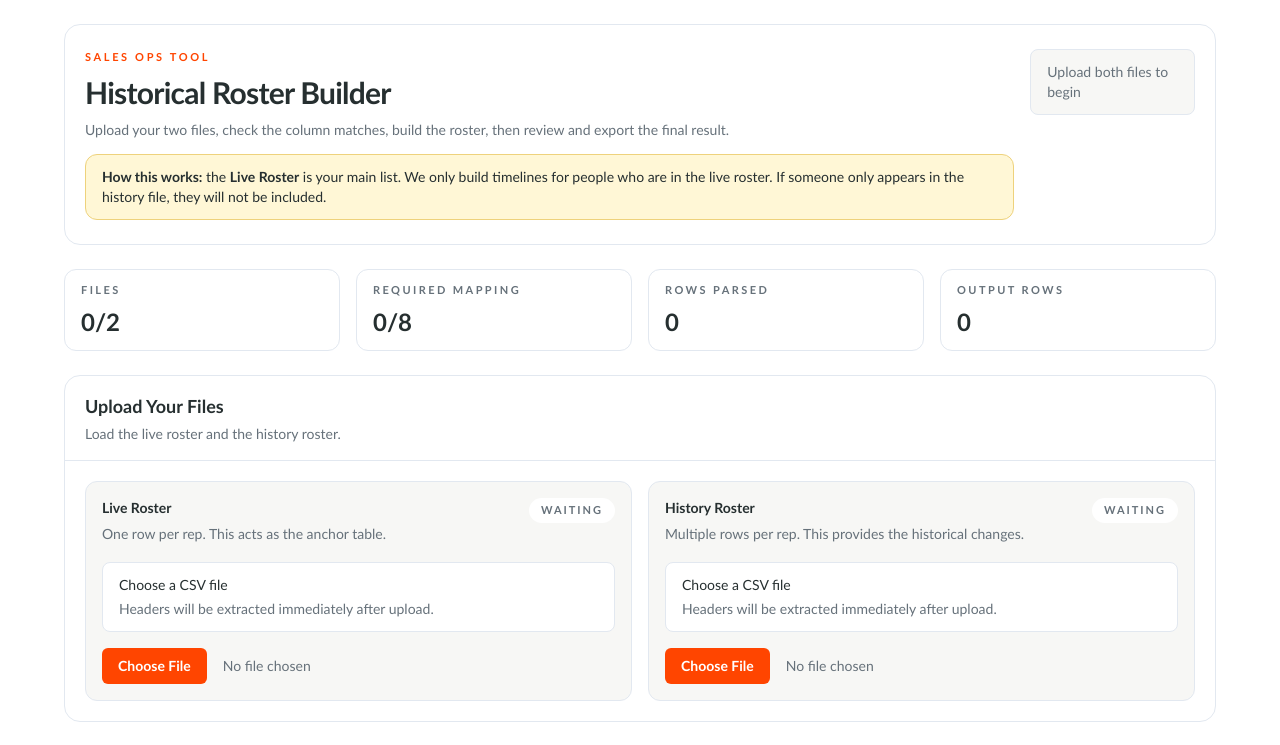
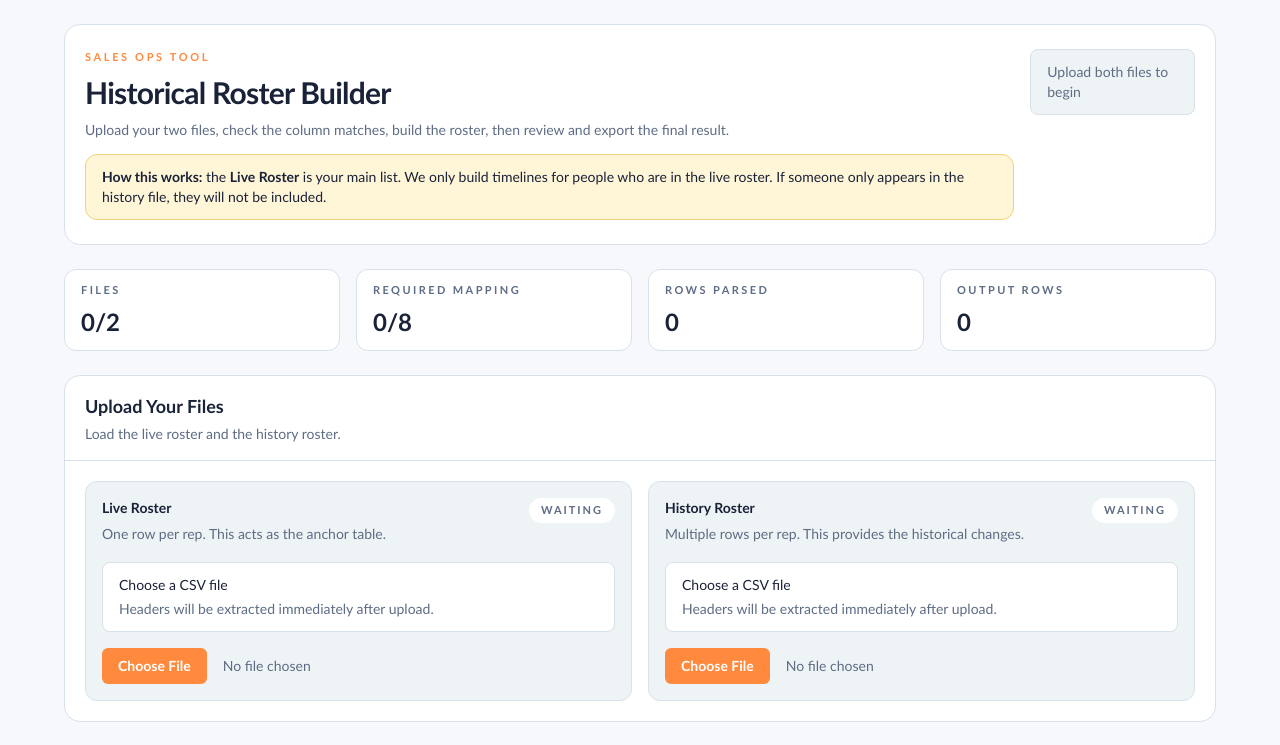
Before and after one commit to mstar-sales-ops/people-analytics-roster, a React (Vite) app: page / in a window 1280 px wide. Shown: the top 745 px of the page. Built offline with nearby package versions, Linux system fonts and the light colour scheme.

Commit message:
Refresh app color palette

```diff
--- a/src/index.css
+++ b/src/index.css
@@ -3,19 +3,19 @@
 @tailwind utilities;
 
 :root {
-  --surface: #ffffff;
-  --surface-soft: #f7f7f5;
-  --ink: #262f30;
-  --muted: #66717a;
-  --line: #e2e8f0;
-  --brand: #ff4500;
-  --brand-hover: #ff7300;
-  --success-bg: #e9fbf6;
-  --success-line: #bdebdc;
-  --warn-bg: #fff7d6;
-  --warn-line: #eed27c;
-  --danger-bg: #fff0ec;
-  --danger-line: #f0baa9;
+  --surface: #f6f8fb;
+  --surface-soft: #eef3f6;
+  --ink: #1a2238;
+  --muted: #5e6c84;
+  --line: #d8e1ea;
+  --brand: #ff8a3d;
+  --brand-hover: #f57a27;
+  --success-bg: #e7faf5;
+  --success-line: #a7e6d4;
+  --warn-bg: #fff5d7;
+  --warn-line: #f1d17b;
+  --danger-bg: #fff0ea;
+  --danger-line: #f2b9a7;
   color: var(--ink);
   background: var(--surface);
   font-family: "Avenir Next", "Trebuchet MS", "Segoe UI", sans-serif;
@@ -37,6 +37,6 @@ body {
 }
 
 ::selection {
-  background: rgba(255, 69, 0, 0.18);
+  background: rgba(255, 138, 61, 0.2);
   color: var(--ink);
 }
```
